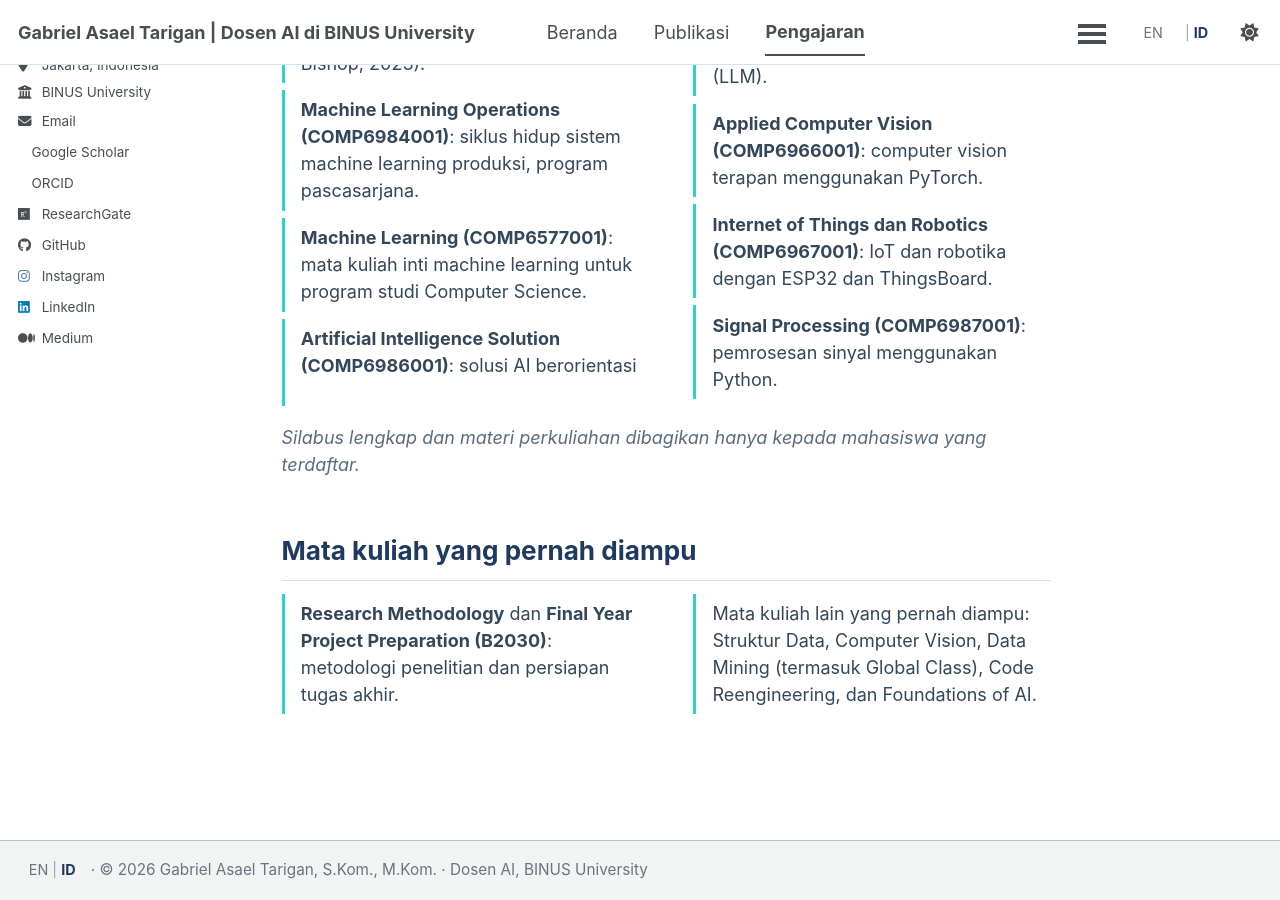
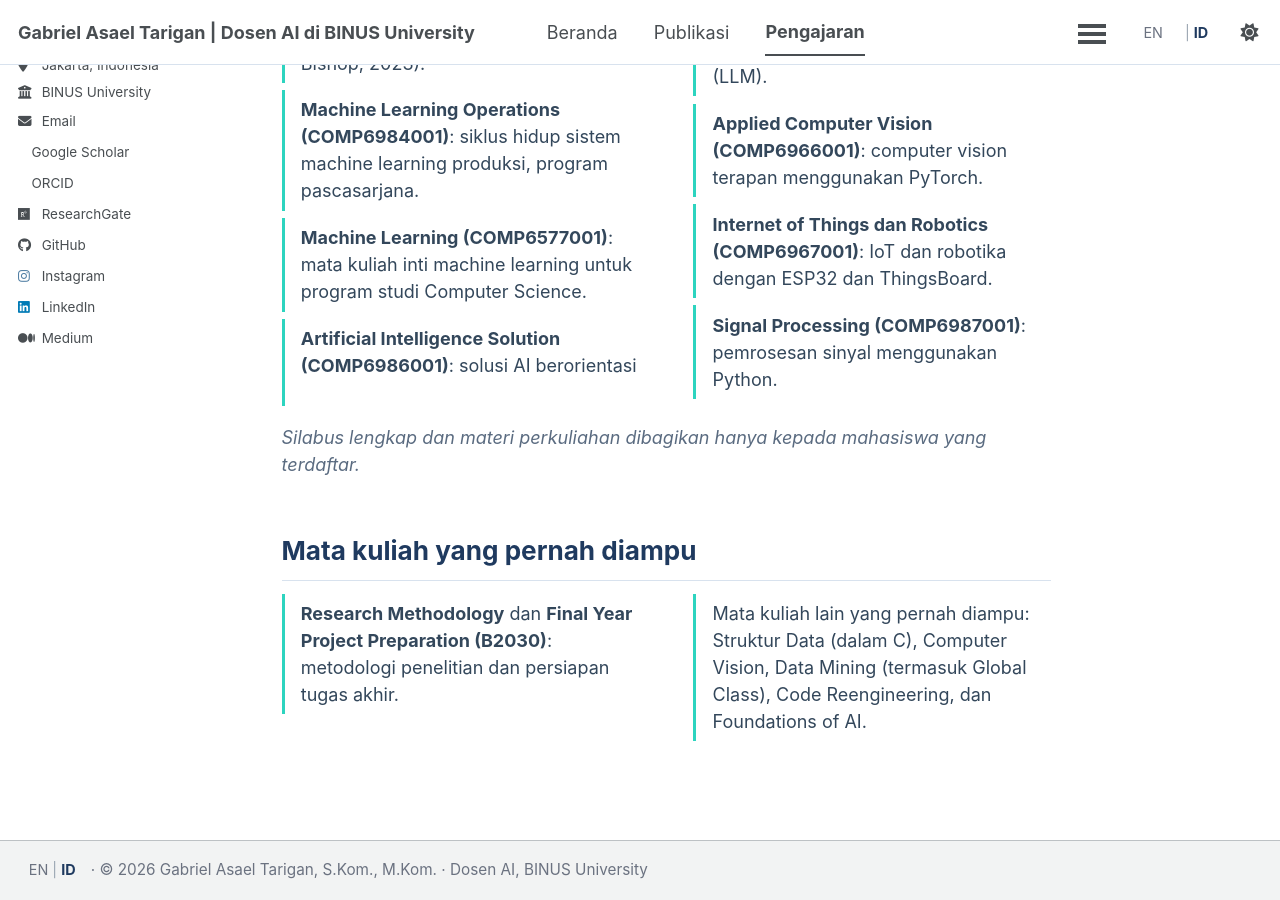
Before and after one commit to asaeltarigan/id, a Jekyll site: the page built from _pages/pengajaran.md, in a window 1280 px wide and 900 px high, scrolled down 399 px. Built offline with Jekyll 4.4.1, drawn with Linux system fonts in a browser that asks for light colours; a style sheet for code colours, icons or effects is not loaded.

Commit message:
Sebutkan Struktur Data dalam C

```diff
--- a/_pages/pengajaran.md
+++ b/_pages/pengajaran.md
@@ -22,5 +22,5 @@ author_profile: true
 <h2 class="teaching-section">Mata kuliah yang pernah diampu</h2>
 <ul class="taught-list">
   <li><strong>Research Methodology</strong> dan <strong>Final Year Project Preparation (B2030)</strong>: metodologi penelitian dan persiapan tugas akhir.</li>
-  <li>Mata kuliah lain yang pernah diampu: Struktur Data, Computer Vision, Data Mining (termasuk Global Class), Code Reengineering, dan Foundations of AI.</li>
+  <li>Mata kuliah lain yang pernah diampu: Struktur Data (dalam C), Computer Vision, Data Mining (termasuk Global Class), Code Reengineering, dan Foundations of AI.</li>
 </ul>
```
